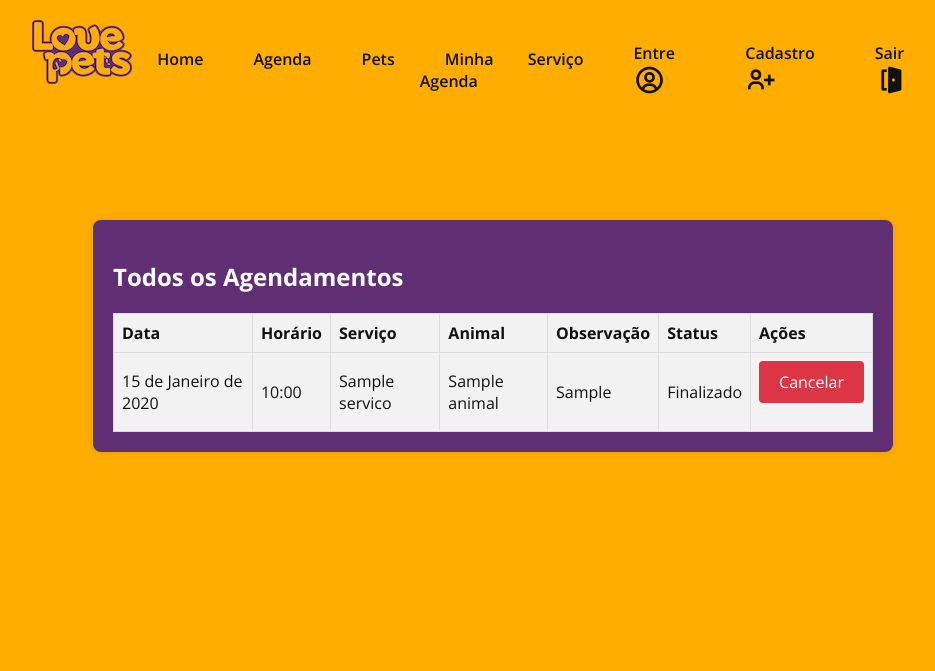
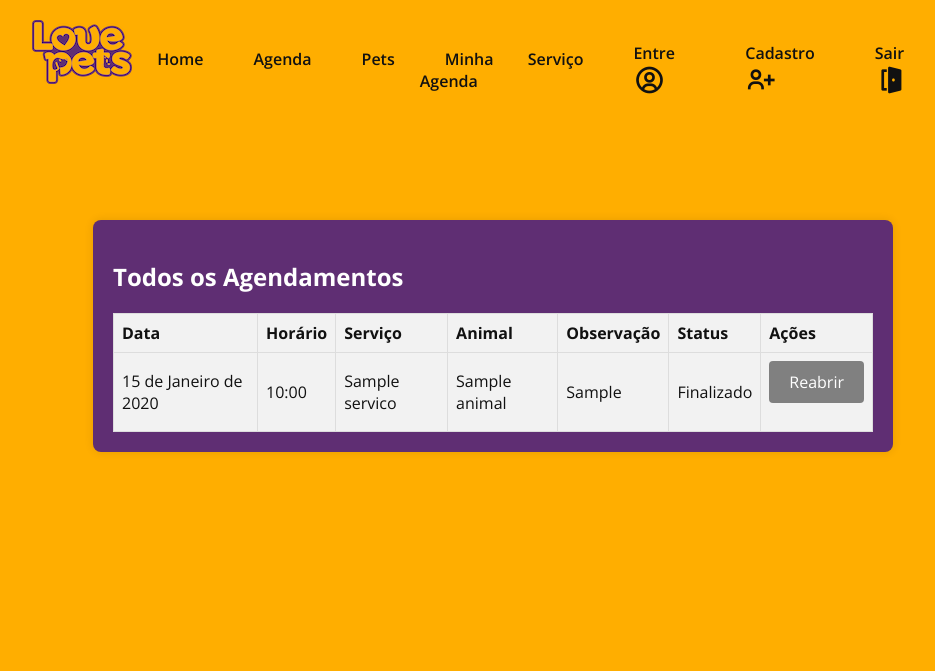
Before and after one commit to CalebeBirer/Love_Pets, a Django app: page /agenda/meus_agendamentos/ in a window 1280 px wide. Shown: the top 671 px of the page, without its empty margins (147-1082 px from the left). Run offline with Django 4.2, Linux system fonts and the light colour scheme; a user stored in the database is signed in; tables that the repository leaves empty hold one stand-in row (values such as "Sample post").

Commit message:
update minha agenda

```diff
--- a/agendamento/templates/listar_agendamentos.html
+++ b/agendamento/templates/listar_agendamentos.html
@@ -53,12 +53,20 @@
                                                     <input type="hidden" name="action" value="finalizar">
                                                     <input type="submit" class="btn-success" value="Finalizar">
                                                 </form>
+
+                                                <form method="POST" action="{% url 'listar_agendamentos' %}">
+                                                    {% csrf_token %}
+                                                    <input type="hidden" name="agendamento_id" value="{{ agendamento.id }}">
+                                                    <input type="hidden" name="action" value="cancelar">
+                                                    <input type="submit" class="btn-danger" value="Cancelar">
+                                                </form>
                                             {% endif %}
+
                                             <form method="POST" action="{% url 'listar_agendamentos' %}">
                                                 {% csrf_token %}
                                                 <input type="hidden" name="agendamento_id" value="{{ agendamento.id }}">
-                                                <input type="hidden" name="action" value="cancelar">
-                                                <input type="submit" class="btn-danger" value="Cancelar">
+                                                <input type="hidden" name="action" value="reabrir">
+                                                <input type="submit" class="btn-edit" value="Reabrir">
                                             </form>
                                         </td>
                                     {% endif %}
--- a/agendamento/views.py
+++ b/agendamento/views.py
@@ -158,7 +158,12 @@ def listar_agendamentos(request):
 
             elif action == 'cancelar':
                 agendamento.delete()
-                messages.success(request, 'Agendamento cancelado com sucesso.')
+                messages.error(request, 'Agendamento cancelado com sucesso.')
+
+            elif action == 'reabrir':
+                agendamento.finalizado = False
+                agendamento.save()
+                messages.success(request, 'Agendamento aberto com sucesso.')
 
         except Exception as e:
             messages.error(request, f'Erro ao processar agendamento: {e}')
--- a/cliente/templates/inicio.html
+++ b/cliente/templates/inicio.html
@@ -15,7 +15,9 @@
         <div class="home-text">
             <h1>Estetica Animal<br><span>LOVE PETS</span></h1>
             <p>Onde o amor pelos animais encontra <br> praticidade e qualidade</p>
-            <a href="{% url 'criar_agenda' %}" class="btn">Agendar</a>
+            {% if user.is_authenticated %}
+                <a href="{% url 'criar_agenda' %}" class="btn">Agendar</a>
+            {% endif %}
         </div>
     </section>
 {% endblock %}
--- a/templates/static/cliente/css/style.css
+++ b/templates/static/cliente/css/style.css
@@ -209,6 +209,20 @@ label {
 
 .btn-danger:hover {
     background-color: #c82333;
+}
+
+.btn-edit {
+    background-color: gray;
+    color: #fff;
+    padding: 10px 20px;
+    border: none;
+    border-radius: 4px;
+    cursor: pointer;
+    font-size: 16px;
+}
+
+.btn-edit:hover {
+    background-color: gray;
 }
 
 /* Estilo para o messagebox */
```
